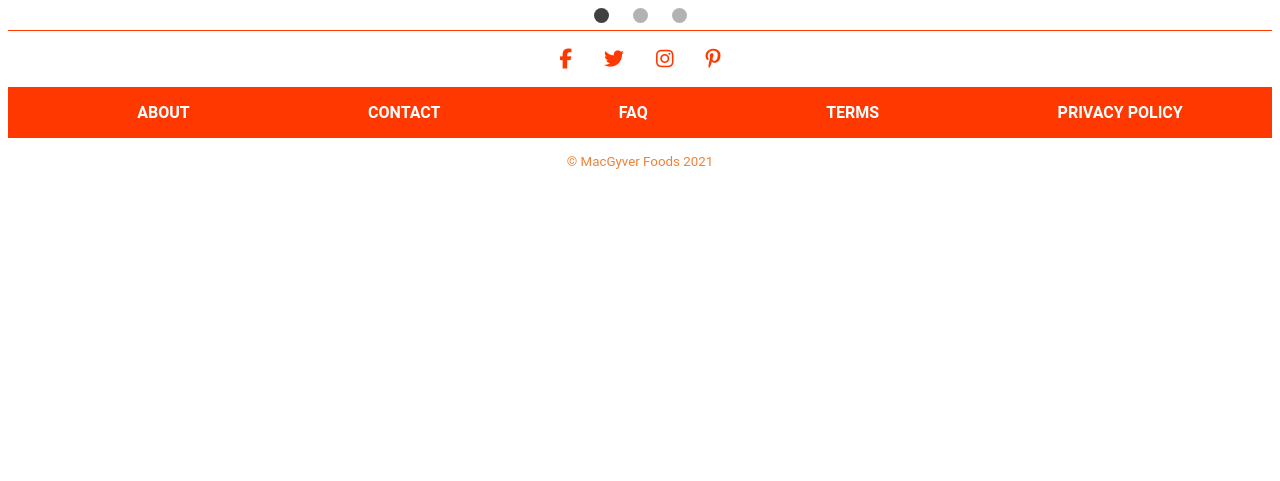
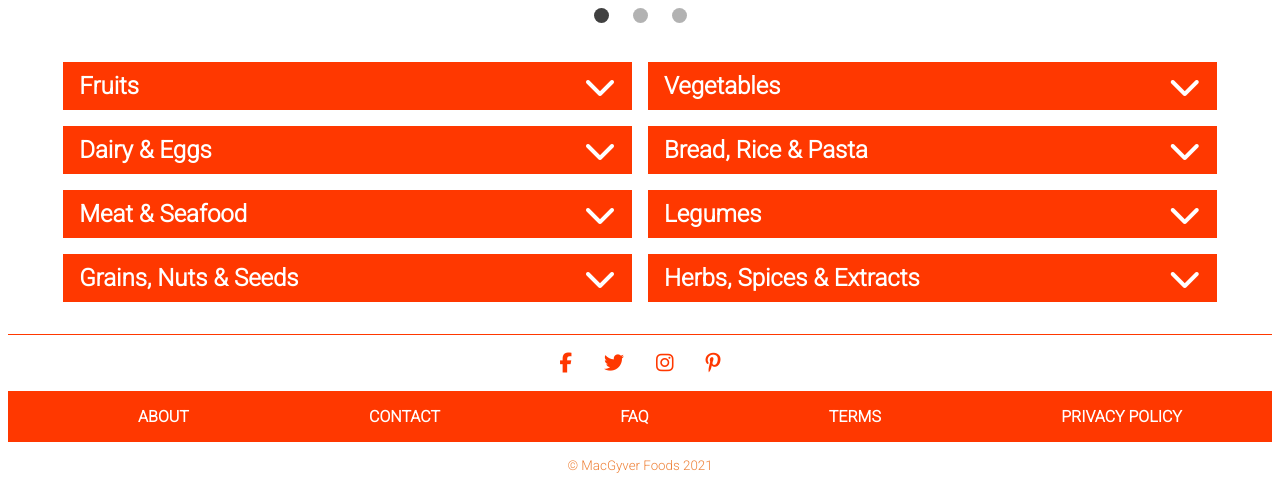
Before and after one commit to BrentHajek/macgyver-foods-repo, a website built with Parcel: page client-side/index.html in a window 1280 px wide. Shown: the part 537-1018 px from the top of the page. Before the commit the page ends 800 px from the top, so only its background shows below. Built offline with nearby package versions, Linux system fonts and the light colour scheme.

Commit message:
created food catagories on landing page

```diff
--- a/client-side/css/style.css
+++ b/client-side/css/style.css
@@ -1,3 +1,5 @@
+@import url('https://fonts.googleapis.com/css2?family=Roboto:wght@300&display=swap');
+
 .allergy-list-btn {
     background-color: rgb(117, 117, 22);
     border: none;
@@ -94,3 +96,36 @@
 .body__carousel_indicator.current-slide {
     background: rgba(0, 0, 0, .75);
 }
+
+.body__ingredient_groups {
+    display: grid;
+    grid-template-columns: 50% 50%;
+    grid-column-gap: 1rem;
+    grid-row-gap: 1rem;
+    justify-content: center;
+    margin: auto;
+    margin-top: 4rem;
+    width: 90%;
+}
+
+.body__ingredient_groups section {
+    background: rgb(255, 56, 0);
+    color: white;
+    display: flex;
+    font-family: 'Roboto', sans-serif;
+    grid-column-gap: 0;
+    justify-content: space-between;
+    padding-left: 1rem;
+}
+
+section h2 {
+    margin: 0;
+    padding-top: .6rem;
+    padding-bottom: .6rem;
+}
+
+section i {
+    font-size: 2rem;
+    padding: .5rem;
+    padding-right: 1rem;
+}
--- a/client-side/index.html
+++ b/client-side/index.html
@@ -66,6 +66,40 @@
                 <button class="body__carousel_indicator"></button>
             </div>
         </div>
+        <div class="body__ingredient_groups">
+            <section class="body__ingredient_fruit">
+                <h2 class="body__fruit_title">Fruits</h2>
+                <i class="fas fa-chevron-down"></i>
+            </section>
+            <section class="body__ingredient_veggies">
+                <h2 class="body__veggies_title">Vegetables</h2>
+                <i class="fas fa-chevron-down"></i>
+            </section>
+            <section class="body__ingredient_diary">
+                <h2 class="body__dairy_title">Dairy & Eggs</h2>
+                <i class="fas fa-chevron-down"></i>
+            </section>
+            <section class="body__ingredient_bread">
+                <h2 class="body__bread_title">Bread, Rice & Pasta</h2>
+                <i class="fas fa-chevron-down"></i>
+            </section>
+            <section class="body__ingredient_meat">
+                <h2 class="body__meat_title">Meat & Seafood</h2>
+                <i class="fas fa-chevron-down"></i>
+            </section>
+            <section class="body__ingredient_legumes">
+                <h2 class="body__legumes_title">Legumes</h2>
+                <i class="fas fa-chevron-down"></i>
+            </section>
+            <section class="body__ingredient_grains">
+                <h2 class="body__grains_title">Grains, Nuts & Seeds</h2>
+                <i class="fas fa-chevron-down"></i>
+            </section>
+            <section class="body__ingredient_spices">
+                <h2 class="body__spices_title">Herbs, Spices & Extracts</h2>
+                <i class="fas fa-chevron-down"></i>
+            </section>
+        </div>
     </body>
     <footer class="footer">
         <div class="footer__social_bar">
```
